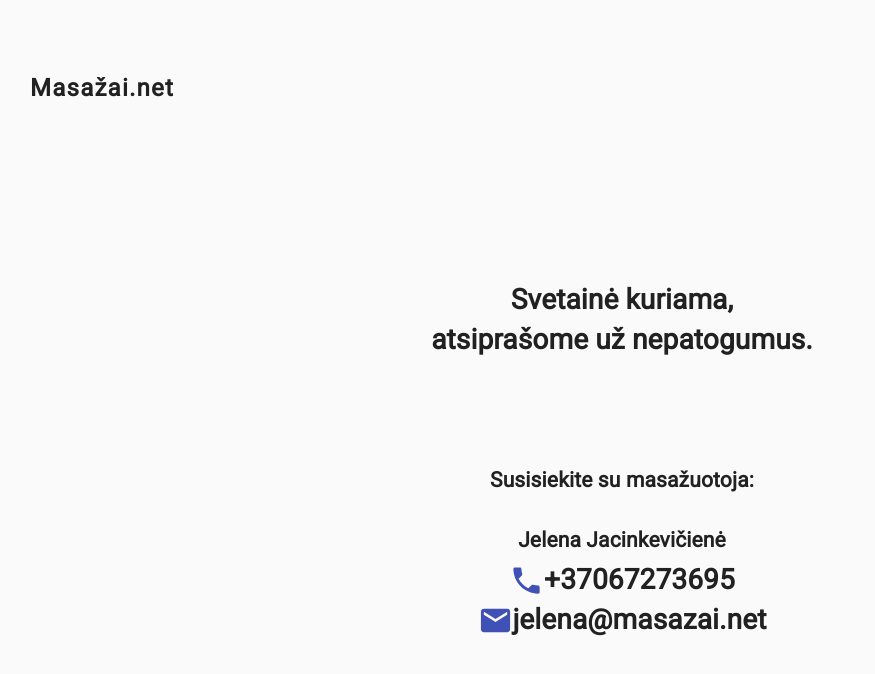
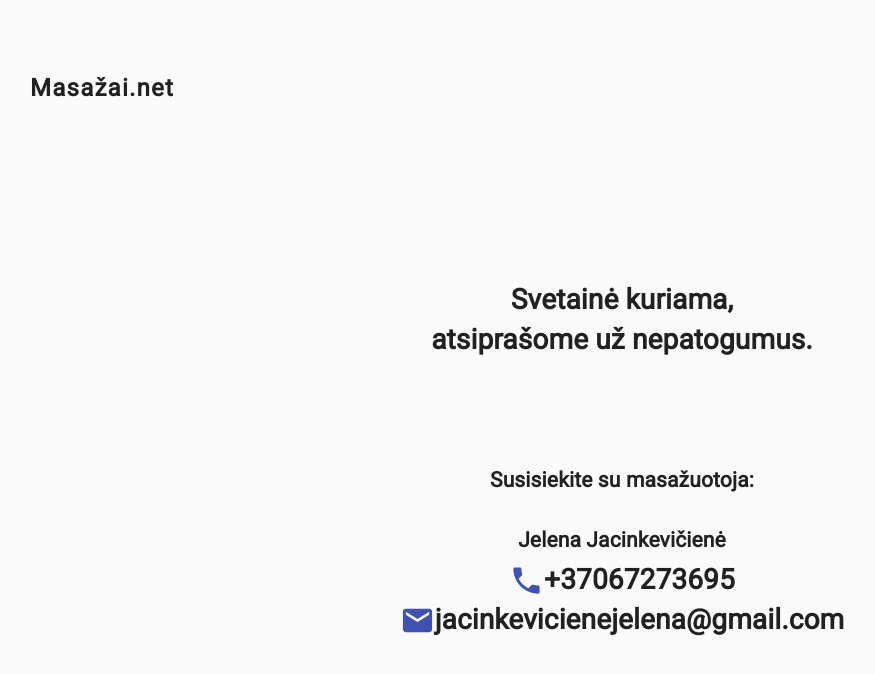
Before and after one commit to irgipaulius/website-masazai.net, a React (Create React App) app: page / in a window 1280 px wide. Shown: the top 674 px of the page, without its empty margins (18-893 px from the left). Built offline with nearby package versions, Linux system fonts and the light colour scheme.

Commit message:
fix email address

```diff
--- a/src/App.js
+++ b/src/App.js
@@ -84,7 +84,7 @@ function App() {
         }}
       >
         <EmailIcon fontSize="large" color="primary" />
-        <h1> jelena@masazai.net</h1>
+        <h1> jacinkevicienejelena@gmail.com</h1>
       </div>
     </div>
   );
```
